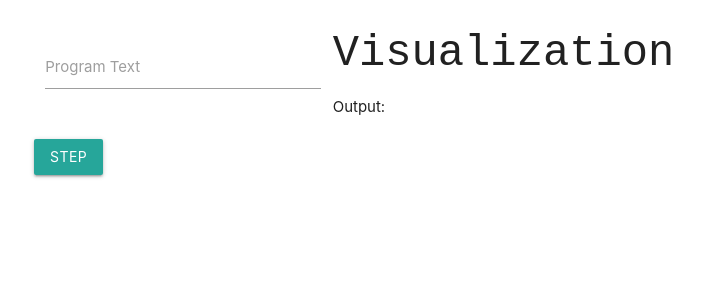
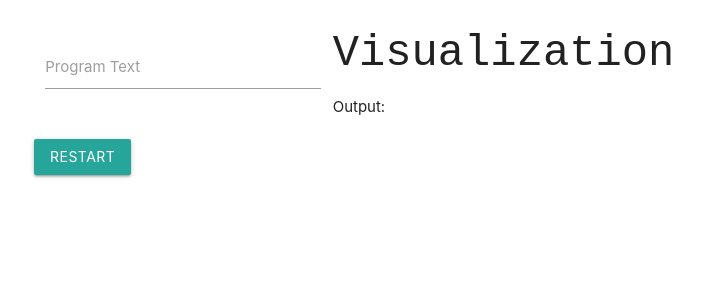
Before and after one commit to ColoredCarrot/vvm-logic, a React (Create React App) app: page / in a window 1280 px wide. Shown: the top 300 px of the page, without its empty margins (158-860 px from the left). Built offline with nearby package versions, Linux system fonts and the light colour scheme; a web font is replaced by a local one.

Commit message:
Implement program stepper/reset

```diff
--- a/src/exec/step.ts
+++ b/src/exec/step.ts
@@ -4,5 +4,5 @@ import {State} from "../model/State";
  * Step from one machine state to the next by parsing and processing the given instruction.
  */
 export function step(state: State, instruction: string): State {
-    return {...state, output: state.output + " " + instruction};
+    return {...state, programCounter: state.programCounter + 1, output: state.output + instruction};
 }
--- a/src/model/State.ts
+++ b/src/model/State.ts
@@ -3,4 +3,5 @@
  */
 export interface State {
     output: string;
+    programCounter: number;
 }
--- a/src/view/App.tsx
+++ b/src/view/App.tsx
@@ -5,7 +5,7 @@ import {Visualization} from "./Visualization";
 import {State} from "../model/State";
 
 function App() {
-    const [state, setState] = useState<State>({output: ""});
+    const [state, setState] = useState<State>({output: "", programCounter: -1});
 
     return (
         <div className="container">
--- a/src/view/LeftColumn.tsx
+++ b/src/view/LeftColumn.tsx
@@ -1,4 +1,4 @@
-import React from "react";
+import React, {useState} from "react";
 import {State} from "../model/State";
 import {step} from "../exec/step";
 
@@ -8,17 +8,40 @@ interface LeftColumnProps {
 }
 
 export function LeftColumn({state, setState}: LeftColumnProps) {
+    const [programText, setProgramText] = useState("");
+
+    const programTextLines = programText.split("\n")
+        .map(line => line.trim())
+        .filter(line => line.length > 0);
+    const nextInstrIdx = state.programCounter + 1;
+
+    const endOfProgram = nextInstrIdx >= programTextLines.length;
+
+    const actionBtn = endOfProgram
+        ? <a className="btn" onClick={() => {
+            setState({output: "", programCounter: -1});
+        }
+        }>Restart</a>
+        : <a className="btn" onClick={() => {
+            const instrText = programTextLines[nextInstrIdx];
+            setState(step(state, instrText));
+        }
+        }>Step</a>;
+
     return <>
         <div className="row">
             <div className="input-field col s12">
-                <textarea id="program-text" className="materialize-textarea" rows={80}></textarea>
+                <textarea
+                    id="program-text"
+                    className="materialize-textarea"
+                    rows={80}
+                    value={programText}
+                    onChange={(elem) => setProgramText(elem.target.value)}></textarea>
                 <label htmlFor="program-text">Program Text</label>
             </div>
         </div>
         <div className="row">
-            <a className="btn" onClick={() => setState(step(state, "IADD 1 2"))}>
-                Step
-            </a>
+            {actionBtn}
         </div>
     </>;
 }
```
